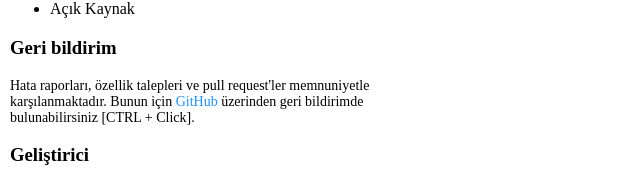
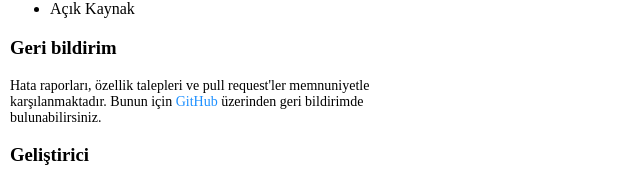
Before and after one commit to emrecoban/e-devlet-fav, a React (Vite) app: page / in a window 1280 px wide. Shown: the part 236-412 px from the top of the page, without its empty margins (0-640 px from the left). Built offline with nearby package versions, Linux system fonts and the light colour scheme.

Commit message:
Updated links in popup

```diff
--- a/src/popup/App.jsx
+++ b/src/popup/App.jsx
@@ -23,12 +23,12 @@ export default function App() {
         <p>
           Hata raporları, özellik talepleri ve pull request'ler memnuniyetle
           karşılanmaktadır. Bunun için{" "}
-          <a href="https://github.com/emrecoban/e-devlet-fav">GitHub</a>{" "}
-          üzerinden geri bildirimde bulunabilirsiniz [CTRL + Click].
+          <a href="https://github.com/emrecoban/e-devlet-fav" target="_blank">GitHub</a>{" "}
+          üzerinden geri bildirimde bulunabilirsiniz.
         </p>
         <h3>Geliştirici</h3>
         <p>
-          <a href="https://emrecoban.github.io">Emre ÇOBAN</a> tarafından 2023
+          <a href="https://emrecoban.github.io" target="_blank">Emre ÇOBAN</a> tarafından 2023
           yılında ReactJS, CRXJS ve cheerio ile geliştirilmiştir.
         </p>
       </section>
```
